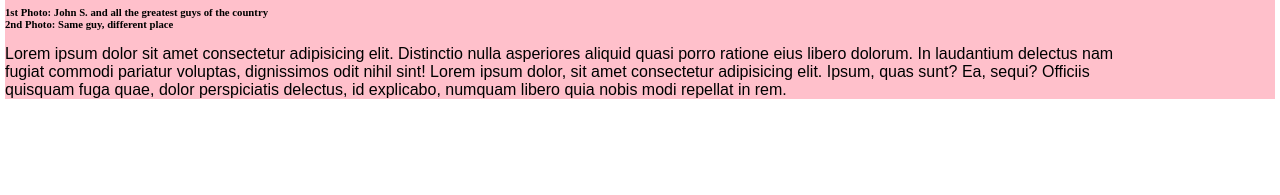
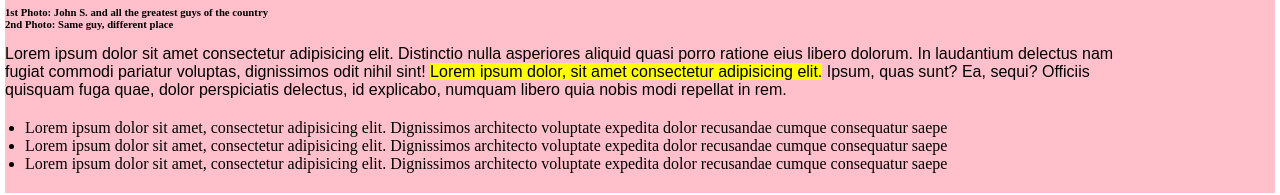
Before and after one commit to jacoposergio/html-css-booleaner, a plain HTML site: page index.html in a window 1280 px wide. Shown: the part 635-830 px from the top of the page. Before the commit the page ends 800 px from the top, so only its background shows below. Drawn offline with Linux system fonts and the light colour scheme.

Commit message:
lista puntata finita

```diff
--- a/css/index.css
+++ b/css/index.css
@@ -73,3 +73,11 @@
        width: 90%;
      margin-top: 15px ;
    }
+
+   .evidenziatura{
+    background:#FFFF00;
+   }
+
+   .listapuntata{
+      padding: 20px;
+   }
--- a/index.html
+++ b/index.html
@@ -41,12 +41,21 @@
              <p>2nd Photo: Same guy, different place </p>
           </h6>
         </div>
+
          <!-- corpo principale dell'articolo -->
          <div class="corpoarticolo">
              Lorem ipsum dolor sit amet consectetur adipisicing elit. Distinctio nulla asperiores aliquid quasi porro ratione eius libero dolorum. In laudantium delectus nam fugiat commodi pariatur voluptas, dignissimos odit nihil sint!
-             Lorem ipsum dolor, sit amet consectetur adipisicing elit.<span class="sottolineatura"> Ipsum, quas sunt? Ea, sequi?</span> Officiis quisquam fuga quae, dolor perspiciatis delectus, id explicabo, numquam libero quia nobis modi repellat in rem.
+             <span class="evidenziatura"> Lorem ipsum dolor, sit amet consectetur adipisicing elit.</span>  Ipsum, quas sunt? Ea, sequi? Officiis quisquam fuga quae, dolor perspiciatis delectus, id explicabo, numquam libero quia nobis modi repellat in rem.
          </div>
 
+      <!-- lista puntata -->
+         <div class="listapuntata">
+            <ul>
+                <li>Lorem ipsum dolor sit amet, consectetur adipisicing elit. Dignissimos architecto voluptate expedita dolor recusandae cumque consequatur saepe</li>
+                <li>Lorem ipsum dolor sit amet, consectetur adipisicing elit. Dignissimos architecto voluptate expedita dolor recusandae cumque consequatur saepe</li>
+                <li>Lorem ipsum dolor sit amet, consectetur adipisicing elit. Dignissimos architecto voluptate expedita dolor recusandae cumque consequatur saepe</li>
+           </ul>
+         </div>
     </main>
     <footer>
          <!-- potrebbero interessarti... -->
```
